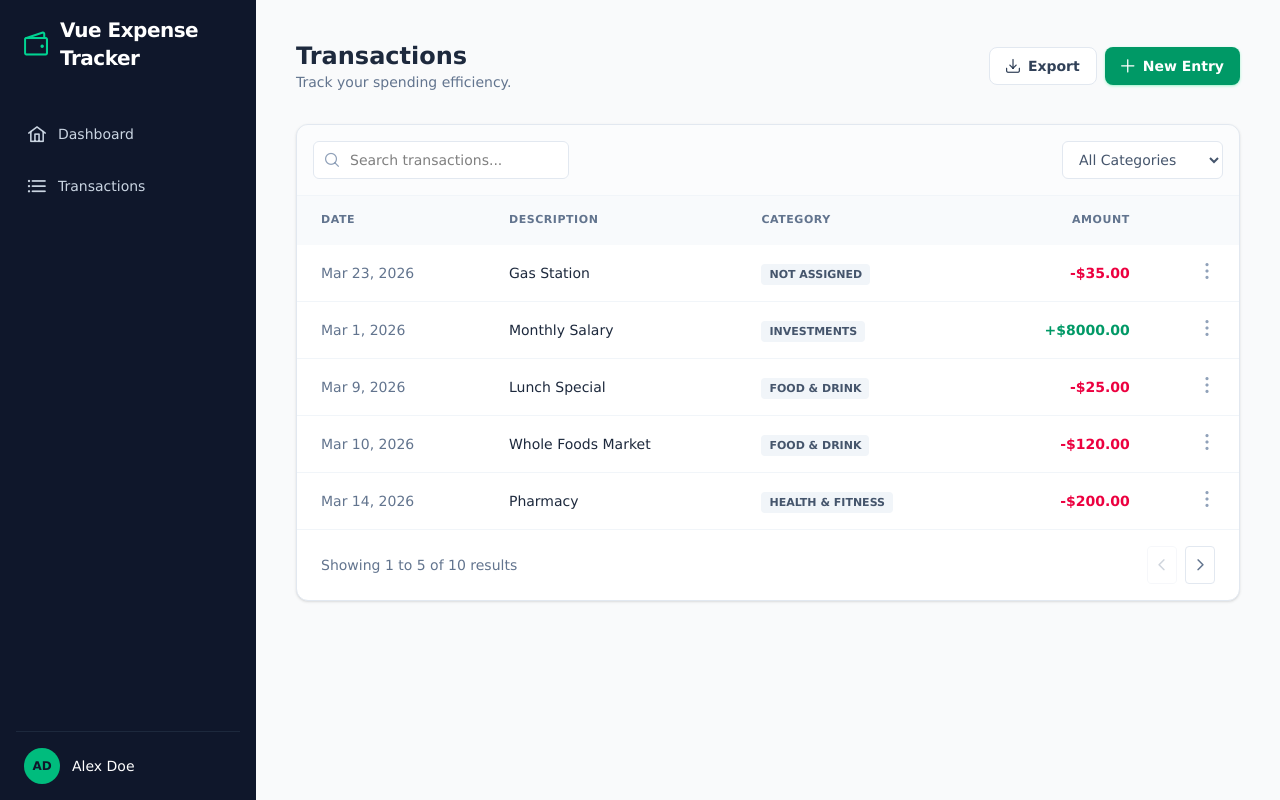
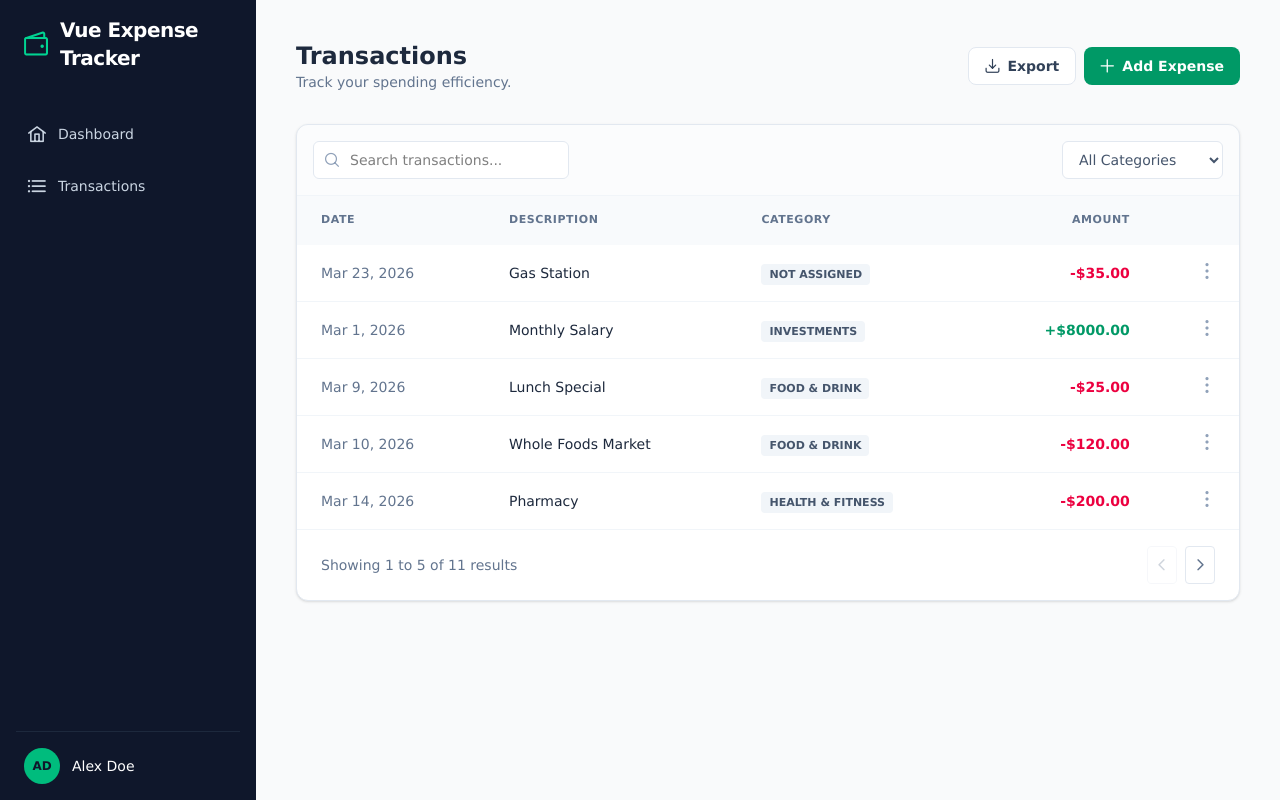
Before and after one commit to scarpakz/vue-expense-tracker, a Vue app: page /transactions in a window 1280 px wide. Built offline with nearby package versions, Linux system fonts and the light colour scheme; data requests are answered from the project's data file.

Commit message:
reuse add expense in transaction view

```diff
--- a/src/db.json
+++ b/src/db.json
@@ -37,7 +37,7 @@
       "userId": "user_01",
       "name": "Main Checking",
       "bank": "Chase",
-      "balance": 4170.75,
+      "balance": 4140.75,
       "type": "Checking",
       "color": "#4F46E5"
     },
@@ -708,6 +708,17 @@
       "type": "Expense",
       "date": "2026-03-28",
       "accountId": "acc_01"
+    },
+    {
+      "userId": "user_01",
+      "id": 4780,
+      "amount": 30,
+      "description": "Food for ebriwan",
+      "categoryId": "cat_food",
+      "bgImage": "",
+      "type": "Expense",
+      "date": "2026-03-01",
+      "accountId": "acc_01"
     }
   ]
 }
--- a/src/views/TransactionsView.vue
+++ b/src/views/TransactionsView.vue
@@ -10,10 +10,17 @@
                     <i class="pi pi-download"></i>
                     Export
                 </button>
-                <button class="flex items-center gap-2 px-4 py-2 bg-emerald-600 text-white rounded-lg text-sm font-semibold hover:bg-emerald-700 transition-colors shadow-sm shadow-emerald-200">
+                <button
+                    @click="setToggleDialog()"
+                    class="cursor-pointer bg-emerald-600 hover:bg-emerald-700 text-white px-4 py-2 rounded-lg text-sm font-semibold transition-colors flex items-center gap-2">
                     <i class="pi pi-plus"></i>
-                    New Entry
+                    Add Expense
                 </button>
+                <AddExpense
+                    v-if="isOpen"
+                    :is-open="isOpen"
+                    @prop-is-open="handlePropIsOpen"
+                />
             </div>
         </header>
         <TransactionTable :user-transactions="transactions"/>
@@ -24,6 +31,7 @@
 import { ref, onMounted, computed } from 'vue';
 import { useTransactionStore } from '@/stores/transaction.js'
 import { useUserStore } from '@/stores/user';
+import AddExpense from '@/components/AddExpense.vue';
 
 // Components
 import TransactionTable from '@/components/TransactionTable.vue'
@@ -31,9 +39,18 @@ import TransactionTable from '@/components/TransactionTable.vue'
 const s_transaction = useTransactionStore()
 const s_user = useUserStore()
 let transactions = ref([])
+const isOpen = ref(false)
 
 const processData = () => {
     transactions.value = s_transaction.getUserTransactions
+}
+
+const setToggleDialog = () => {
+  isOpen.value === true ? isOpen.value = false : isOpen.value = true
+}
+
+const handlePropIsOpen = (nodeData) => {
+  isOpen.value = nodeData
 }
 
 onMounted(async () => {
```
